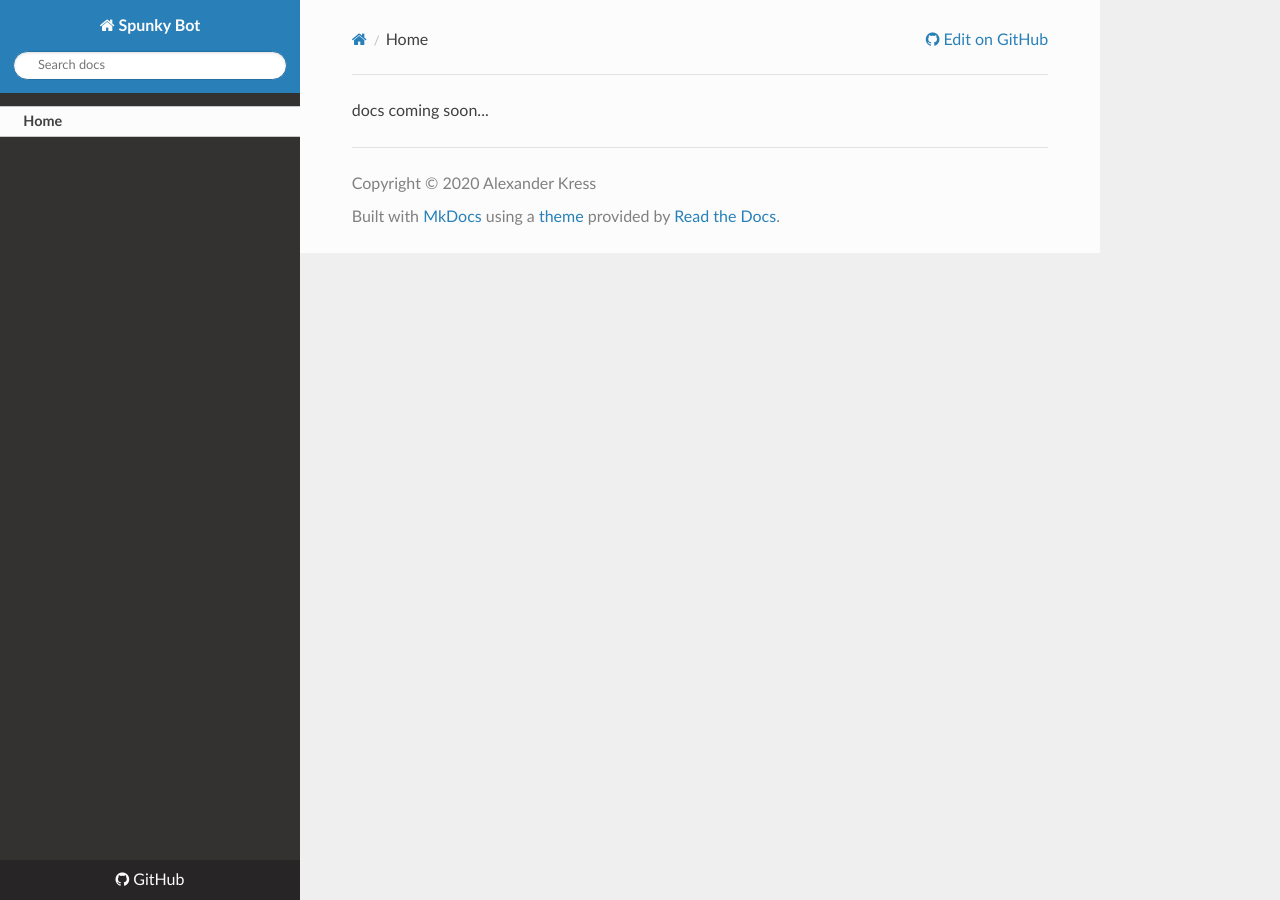
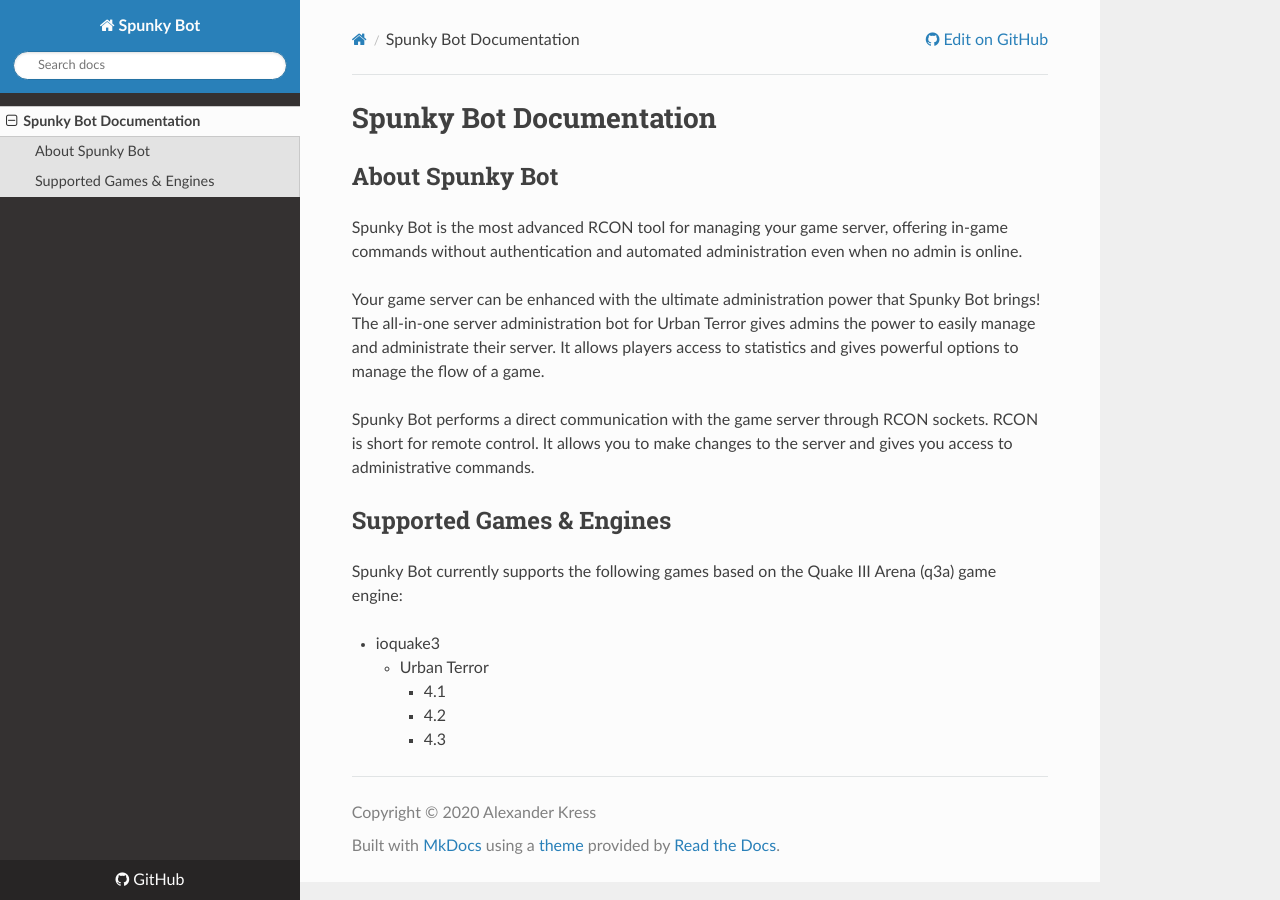
Before and after one commit to SpunkyBot/spunkybot-docs, an MkDocs documentation site: the page built from docs/index.md, in a window 1280 px wide. Built offline with MkDocs 1.6.1, drawn with Linux system fonts in a browser that asks for light colours; nearby versions of some CDN libraries.

Commit message:
Add content to home page

```diff
--- a/docs/index.md
+++ b/docs/index.md
@@ -1 +1,19 @@
-docs coming soon...
+# Spunky Bot Documentation
+
+## About Spunky Bot
+
+Spunky Bot is the most advanced RCON tool for managing your game server, offering in-game commands without authentication and automated administration even when no admin is online.
+
+Your game server can be enhanced with the ultimate administration power that Spunky Bot brings! The all-in-one server administration bot for Urban Terror gives admins the power to easily manage and administrate their server. It allows players access to statistics and gives powerful options to manage the flow of a game.
+
+Spunky Bot performs a direct communication with the game server through RCON sockets. RCON is short for remote control. It allows you to make changes to the server and gives you access to administrative commands.
+
+## Supported Games & Engines
+
+Spunky Bot currently supports the following games based on the Quake III Arena (q3a) game engine:
+
+* ioquake3
+    * Urban Terror
+        * 4.1
+        * 4.2
+        * 4.3
```
